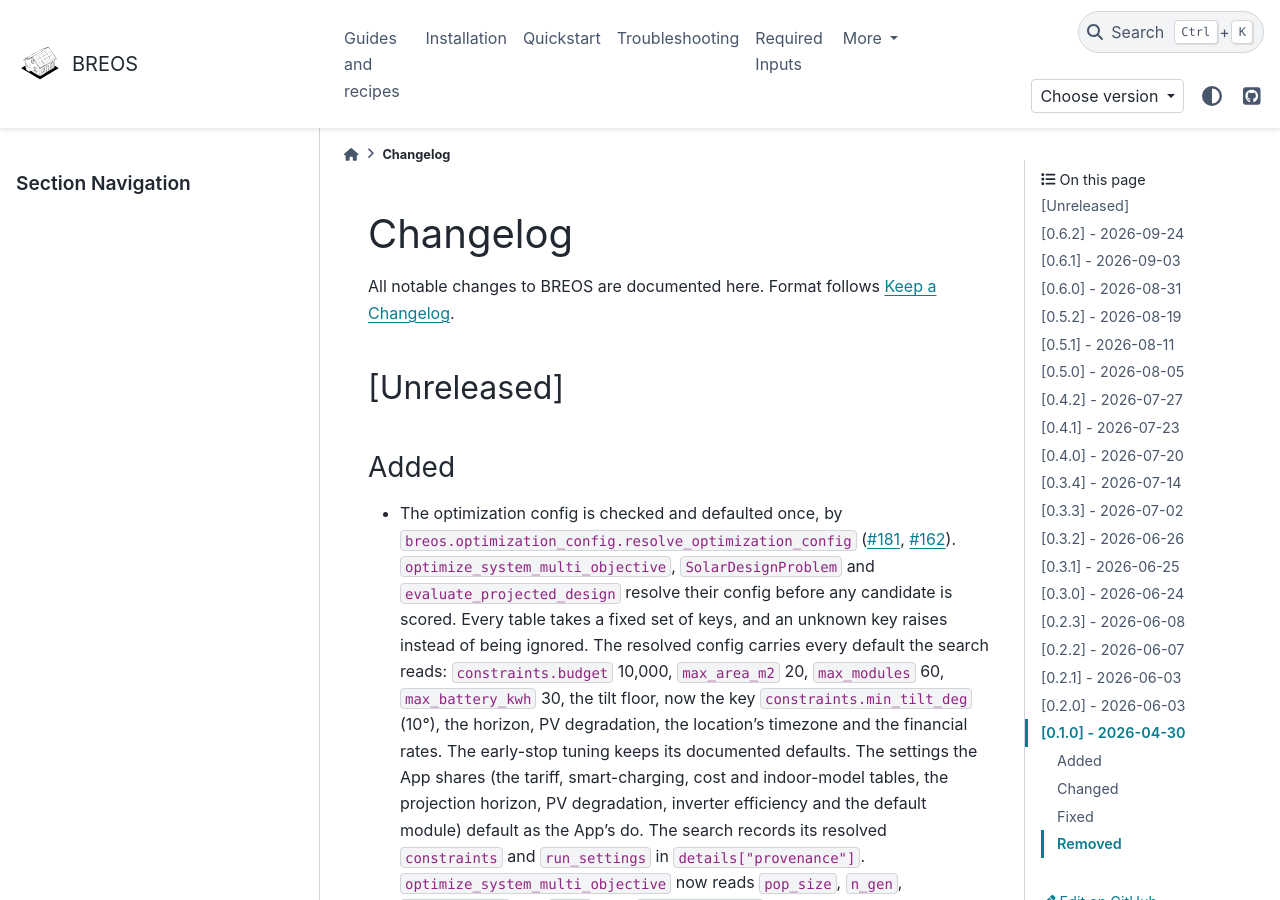
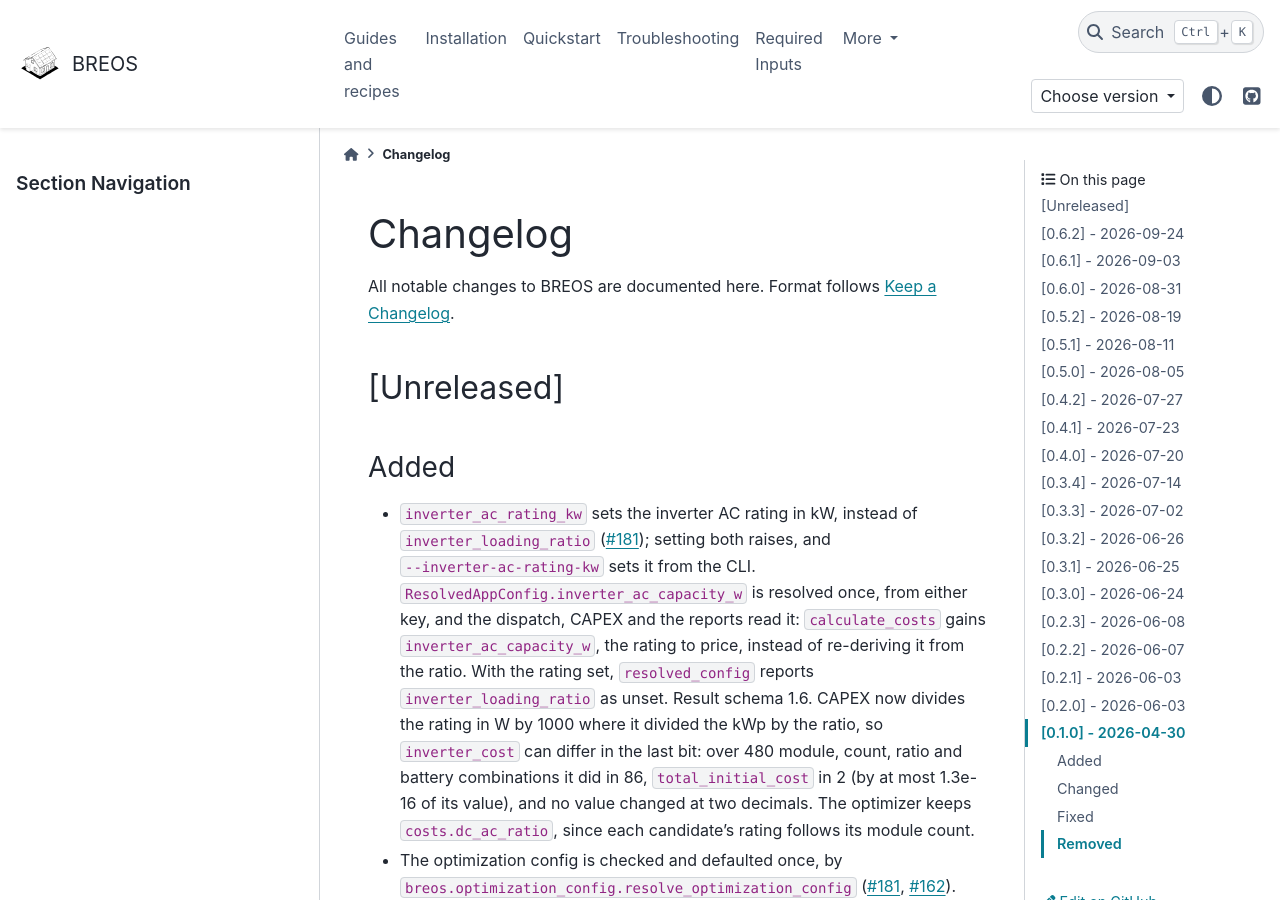
Before and after one commit to Str4vinci/breos, a Sphinx documentation site: the page built from docs/changelog.md, in a window 1280 px wide and 900 px high. Built offline with Sphinx 7.4.7 and the PyData theme 0.15.4, drawn with Linux system fonts in a browser that asks for light colours; comment, search, counter and statistics services are not loaded.

Commit message:
chore: result schema 1.6 and golden fields for inverter_ac_rating_kw

```diff
--- a/CHANGELOG.md
+++ b/CHANGELOG.md
@@ -5,6 +5,20 @@ All notable changes to BREOS are documented here. Format follows [Keep a Changel
 ## [Unreleased]
 
 ### Added
+- `inverter_ac_rating_kw` sets the inverter AC rating in kW, instead of
+  `inverter_loading_ratio` ([#181](https://github.com/Str4vinci/breos/issues/181));
+  setting both raises, and `--inverter-ac-rating-kw` sets it from the CLI.
+  `ResolvedAppConfig.inverter_ac_capacity_w` is resolved once, from either
+  key, and the dispatch, CAPEX and the reports read it: `calculate_costs`
+  gains `inverter_ac_capacity_w`, the rating to price, instead of re-deriving
+  it from the ratio. With the rating set, `resolved_config` reports
+  `inverter_loading_ratio` as unset. Result schema 1.6. CAPEX now divides the
+  rating in W by 1000 where it divided the kWp by the ratio, so
+  `inverter_cost` can differ in the last bit: over 480 module, count, ratio
+  and battery combinations it did in 86, `total_initial_cost` in 2 (by at
+  most 1.3e-16 of its value), and no value changed at two decimals. The
+  optimizer keeps `costs.dc_ac_ratio`, since each candidate's rating follows
+  its module count.
 - The optimization config is checked and defaulted once, by
   `breos.optimization_config.resolve_optimization_config`
   ([#181](https://github.com/Str4vinci/breos/issues/181),
```
Also changed, not shown: docs/getting-started/interpreting-results.md (+4 -4 lines), 12 other files.
